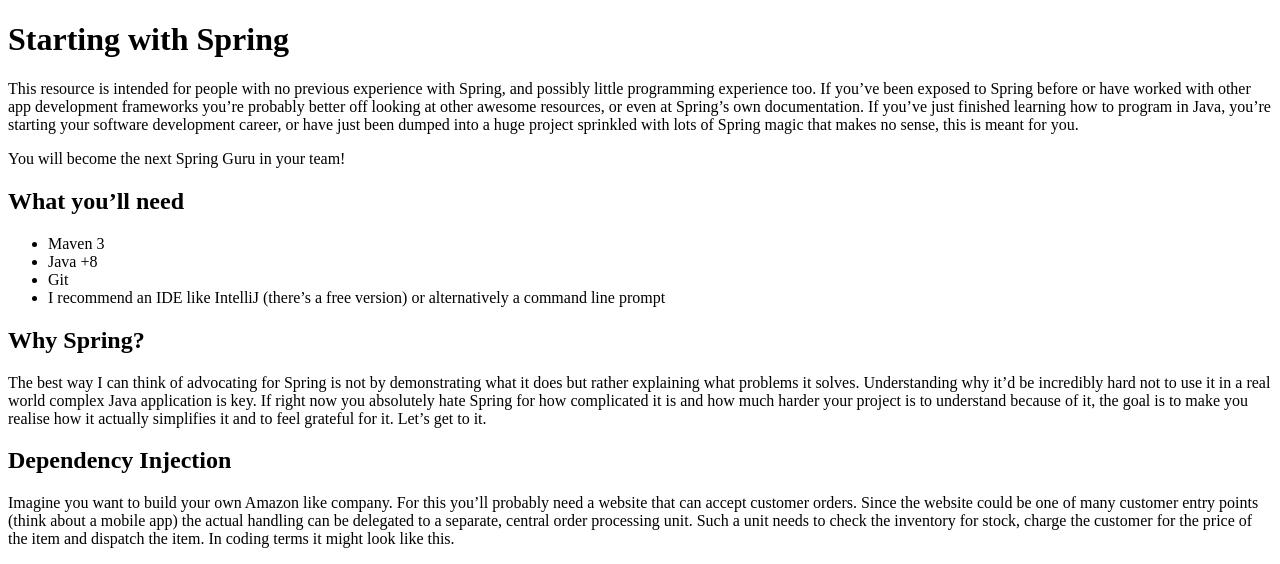
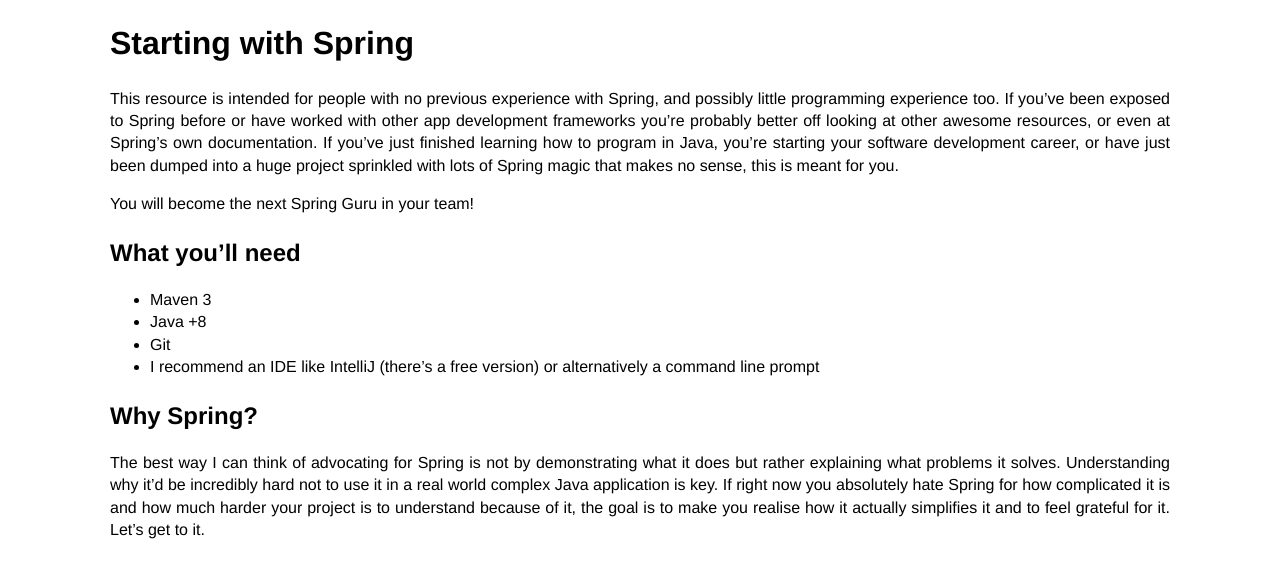
Before and after one commit to edu05/edu05.github.io, a Jekyll site: the page built from index.md, in a window 1280 px wide. Shown: the top 564 px of the page. Built offline with Jekyll 4.4.1, drawn with Linux system fonts in a browser that asks for light colours; our own code applies the rules of GitHub Pages for plain Markdown files; grey boxes are pictures that could not be loaded.

Commit message:
adding margin and changing font for readability

```diff
--- a/assets/css/styles.scss
+++ b/assets/css/styles.scss
@@ -1,3 +1,9 @@
 ---
 ---
 @import "githubcodestyle.css";
+body {
+  font: 16px/1.4 "Helvetica", sans-serif;
+  margin-left: 110px;
+  margin-right: 110px;
+  text-align: justify;
+}
```
Also changed, not shown: 2 other files.
